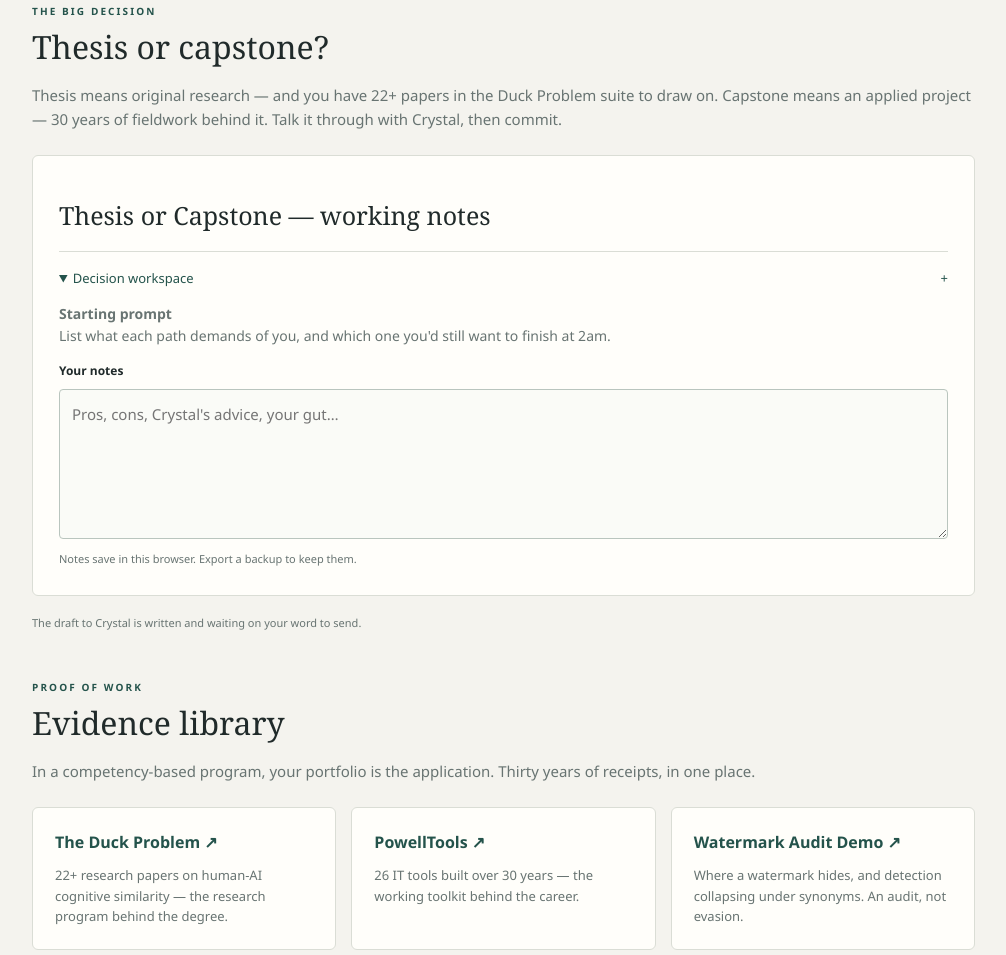
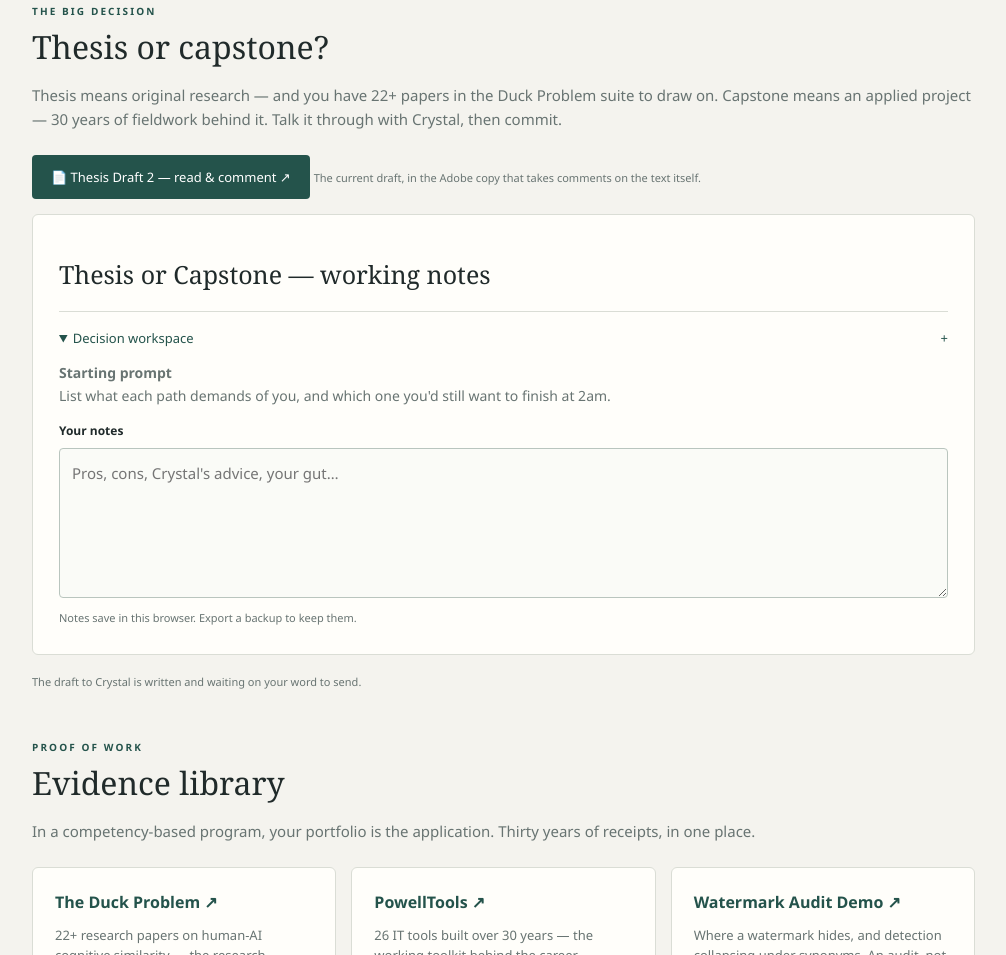
Before and after one commit to caeled/mis-classmate-portal, a plain HTML site: page index.html in a window 1280 px wide. Shown: the part 3995-4950 px from the top of the page, without its empty margins (259-1265 px from the left). Drawn offline with Linux system fonts and the light colour scheme.

Commit message:
Portal: add Thesis Draft 2 link (Adobe commenting copy) to the Thesis section

```diff
--- a/index.html
+++ b/index.html
@@ -147,6 +147,7 @@
 </section>
 <section id="thesis"><div class="section-title"><div><div class="eyebrow">THE BIG DECISION</div><h2>Thesis or capstone?</h2></div></div>
 <p class="section-intro">Thesis means original research — and you have 22+ papers in the Duck Problem suite to draw on. Capstone means an applied project — 30 years of fieldwork behind it. Talk it through with Crystal, then commit.</p>
+<p><a class="button" href="https://acrobat.adobe.com/id/urn:aaid:sc:US:b8724c1e-e16c-47ab-97ad-de49fbb4898a" target="_blank" rel="noopener">📄 Thesis Draft 2 — read &amp; comment ↗</a> <span class="footnote">The current draft, in the Adobe copy that takes comments on the text itself.</span></p>
 <article class="topic"><h3>Thesis or Capstone — working notes</h3><details open><summary>Decision workspace <span>+</span></summary><p class="prompt"><strong>Starting prompt</strong><br>List what each path demands of you, and which one you'd still want to finish at 2am.</p><label for="notes-4">Your notes</label><textarea id="notes-4" data-note="4" placeholder="Pros, cons, Crystal's advice, your gut…"></textarea><small class="save-status" aria-live="polite">Notes save in this browser. Export a backup to keep them.</small></details></article>
 <p class="footnote">The draft to Crystal is written and waiting on your word to send.</p></section>
 <section id="evidence"><div class="section-title"><div><div class="eyebrow">PROOF OF WORK</div><h2>Evidence library</h2></div></div>
```
